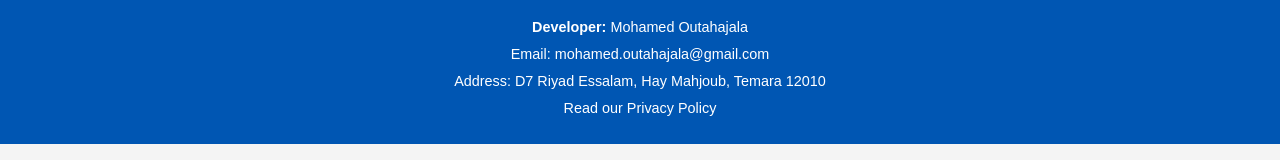
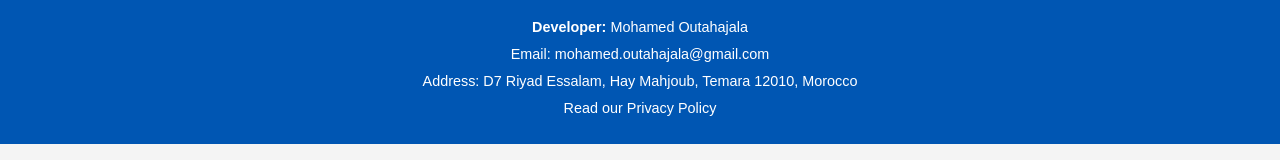
Before and after one commit to outa2020/Apps-Outa, a plain HTML site: page index.html in a window 1280 px wide. Shown: the part 430-590 px from the top of the page. Drawn offline with Linux system fonts and the light colour scheme.

Commit message:
update page to include name, email and morrocan address

```diff
--- a/index.html
+++ b/index.html
@@ -72,7 +72,7 @@
     <footer>
         <p><strong>Developer:</strong> Mohamed Outahajala</p>
         <p>Email: <a href="mailto:mohamed.outahajala@gmail.com">mohamed.outahajala@gmail.com</a></p>
-        <p>Address: D7 Riyad Essalam, Hay Mahjoub, Temara 12010</p>
+        <p>Address: D7 Riyad Essalam, Hay Mahjoub, Temara 12010, Morocco</p>
         <p><a href="privacy-policy.html">Read our Privacy Policy</a></p>
     </footer>
 </body>
```
